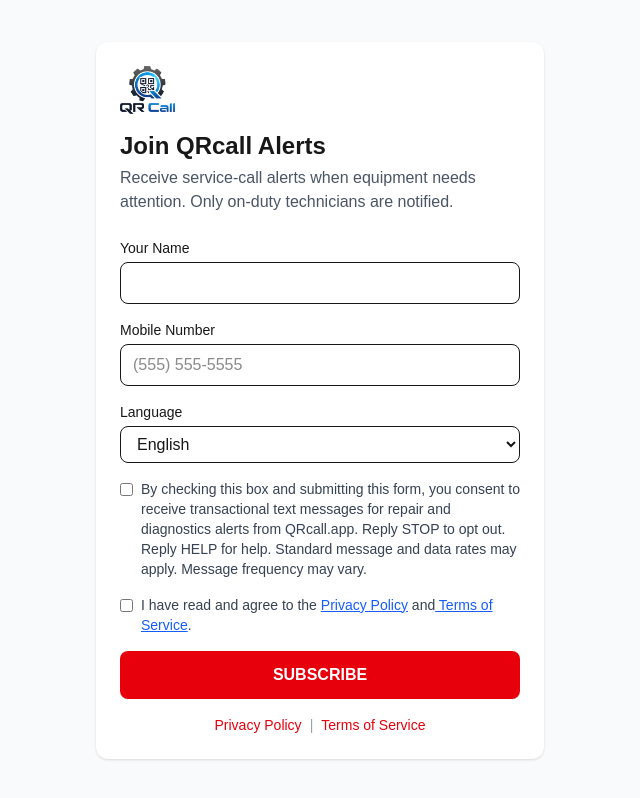
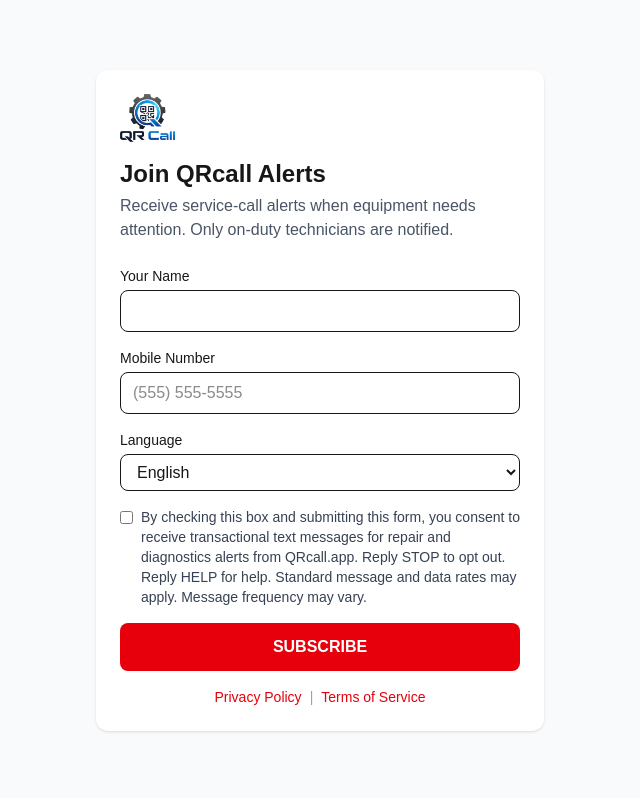
Before and after one commit to erieboatr/qrcall-app, a Next.js app: page /tech-signup in a window 1280 px wide. Shown: the whole page, without its empty margins (320-960 px from the left). Built offline with nearby package versions, Linux system fonts and the light colour scheme; no server answers; the database is empty.

Commit message:
SMS consent only on tech signup form

```diff
--- a/app/tech-signup/page.tsx
+++ b/app/tech-signup/page.tsx
@@ -19,7 +19,6 @@ function SignupForm() {
   const [phone, setPhone] = useState("")
   const [language, setLanguage] = useState("en")
   const [consent, setConsent] = useState(false)
-  const [privacyAccepted, setPrivacyAccepted] = useState(false)
   const [loading, setLoading] = useState(false)
   const [done, setDone] = useState(false)
   const [error, setError] = useState("")
@@ -39,8 +38,8 @@ function SignupForm() {
 
   async function handleSubmit(e: React.FormEvent) {
     e.preventDefault()
-    if (!consent || !privacyAccepted) {
-      setError("You must agree to receive messages and accept the Privacy Policy and Terms.")
+    if (!consent) {
+      setError("You must agree to receive messages.")
       return
     }
     setLoading(true)
@@ -52,7 +51,6 @@ function SignupForm() {
       language,
       plant_id: plantId || null,
       active: true,
-      privacy_accepted: privacyAccepted,
     })
 
     setLoading(false)
@@ -115,7 +113,7 @@ function SignupForm() {
             </select>
           </div>
 
-          {/* SMS Consent - separate checkbox */}
+          {/* SMS Consent checkbox only */}
           <div className="flex items-start gap-2">
             <input
               type="checkbox"
@@ -128,21 +126,6 @@ function SignupForm() {
               By checking this box and submitting this form, you consent to receive transactional text messages for repair and diagnostics alerts from QRcall.app.
               Reply STOP to opt out. Reply HELP for help.
               Standard message and data rates may apply. Message frequency may vary.
-            </label>
-          </div>
-
-          {/* Privacy Policy + Terms - separate checkbox */}
-          <div className="flex items-start gap-2">
-            <input
-              type="checkbox"
-              required
-              checked={privacyAccepted}
-              onChange={(e) => setPrivacyAccepted(e.target.checked)}
-              className="mt-1"
-            />
-            <label className="text-sm text-gray-700">
-              I have read and agree to the <a href="/privacy" className="text-blue-600 underline">Privacy Policy</a> and
-              <a href="/terms" className="text-blue-600 underline"> Terms of Service</a>.
             </label>
           </div>
 
```
